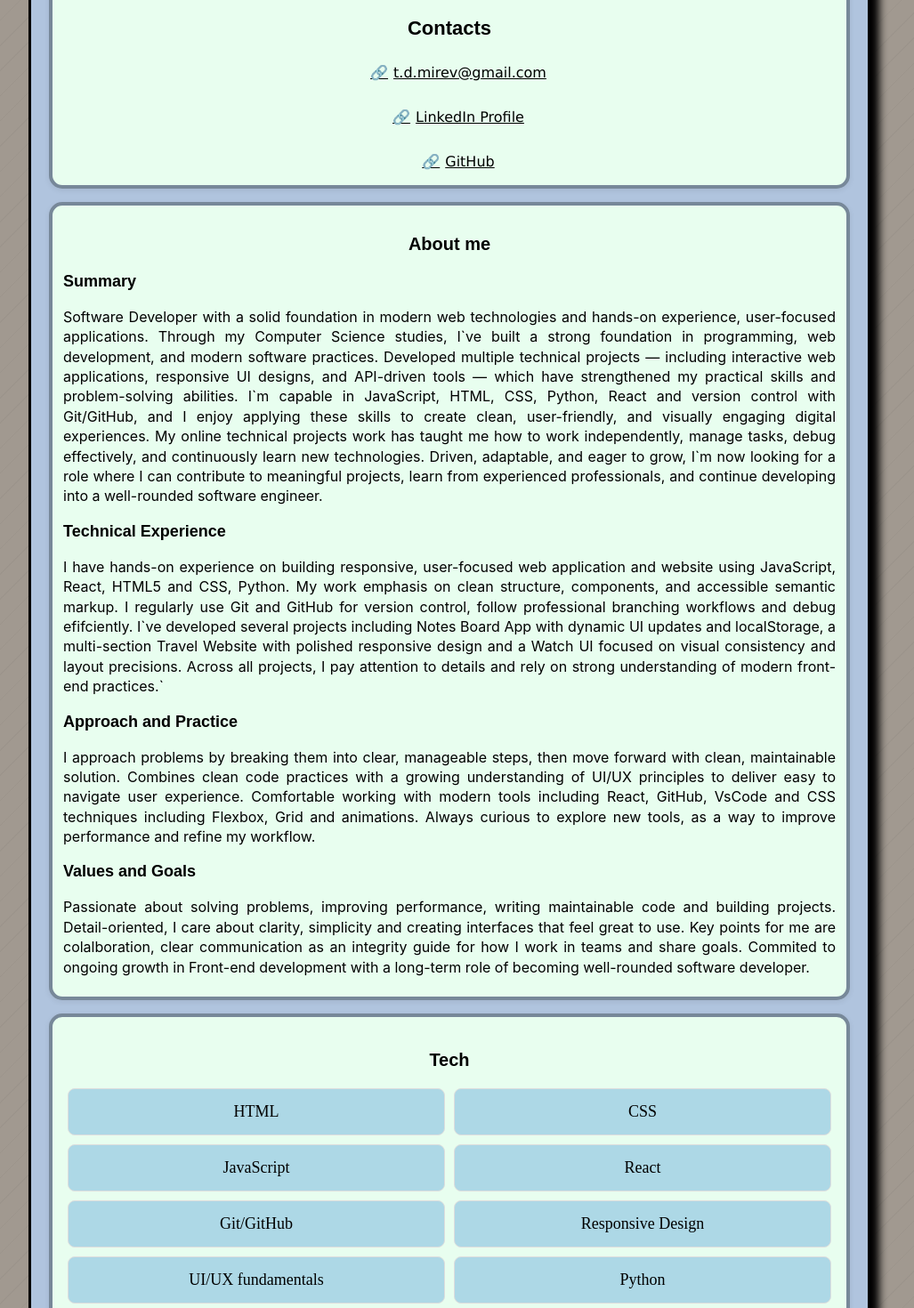
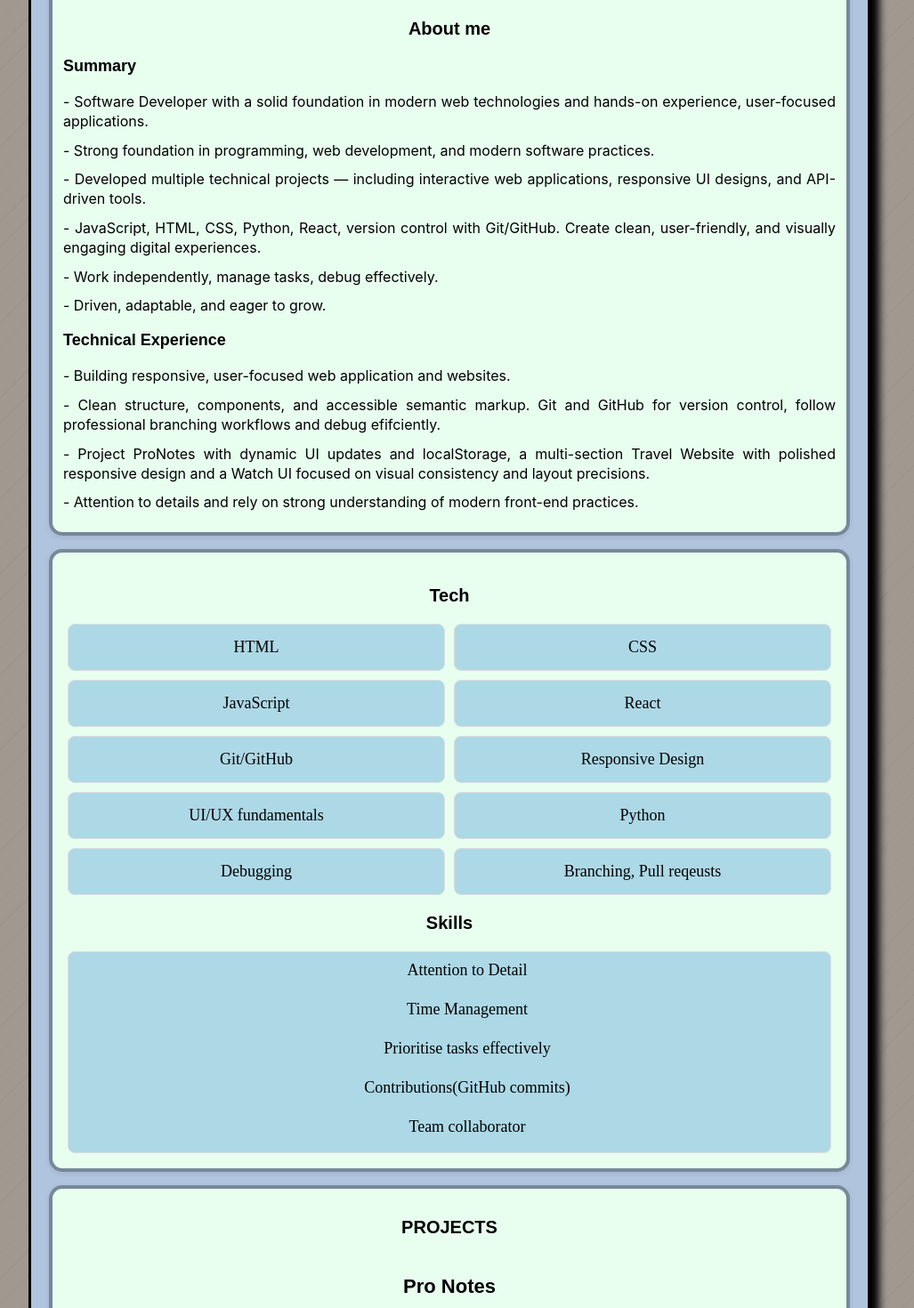
Before and after one commit to TMirev/profile-project, a React (Vite) app: page / in a window 1280 px wide. Shown: the part 380-1850 px from the top of the page at 89% size, without its empty margins (135-1162 px from the left). Built offline with nearby package versions, Linux system fonts and the light colour scheme.

Commit message:
Initial commit

```diff
--- a/src/Card.jsx
+++ b/src/Card.jsx
@@ -1,6 +1,4 @@
 import "./App.css";
-import profilePic from "./assets/image.jpg";
-import Certification from "./components/Certification";
 import Projects from "./components/Projects";
 import Skills from "./components/Skills";
 
@@ -9,13 +7,6 @@ function Card({ children }) {
     return (
 
         <div className="card">
-
-            <div className="contacts-summary-box">
-
-                <div className="image-wrapper-box">
-                    <img className="card-image" src={profilePic} alt="profile picture" />
-                </div>
-            </div>
 
             <div className="contacts-summary-box">
                 <div className="contact-list">
@@ -34,7 +25,7 @@ function Card({ children }) {
                             target="_blank"
                             rel="noopener noreferrer"
                         >
-                            LinkedIn Profile
+                            LinkedIn
                         </a>
                         <br />
 
@@ -54,22 +45,19 @@ function Card({ children }) {
                 <h2>About me</h2>
 
                 <h3>Summary</h3>
-                <p>Software Developer with a solid foundation in modern web technologies and hands-on experience, user-focused applications.
-                    Through my Computer Science studies, I`ve built a strong foundation in programming, web development, and modern software practices.
-                    Developed multiple technical projects — including interactive web applications, responsive UI designs, and API-driven tools — which have strengthened my practical skills and problem-solving abilities.
-                    I`m capable in JavaScript, HTML, CSS, Python, React and version control with Git/GitHub, and I enjoy applying these skills to create clean, user-friendly, and visually engaging digital experiences.
-                    My online technical projects work has taught me how to work independently, manage tasks, debug effectively, and continuously learn new technologies.
-                    Driven, adaptable, and eager to grow, I`m now looking for a role where I can contribute to meaningful projects, learn from experienced professionals, and continue developing into a well-rounded software engineer. </p>
+                <p>- Software Developer with a solid foundation in modern web technologies and hands-on experience, user-focused applications.</p>
+                    <p>- Strong foundation in programming, web development, and modern software practices.</p>
+                    <p>- Developed multiple technical projects — including interactive web applications, responsive UI designs, and API-driven tools.</p>
+                    <p>- JavaScript, HTML, CSS, Python, React, version control with Git/GitHub. Create clean, user-friendly, and visually engaging digital experiences.</p>
+                    <p>- Work independently, manage tasks, debug effectively.</p>
+                    <p>- Driven, adaptable, and eager to grow.</p>
 
                 <h3>Technical Experience</h3>
-                <p>I have hands-on experience on building responsive, user-focused web application and website using JavaScript, React, HTML5 and CSS, Python. My work emphasis on clean structure, components, and accessible semantic markup. I regularly use Git and GitHub for version control, follow professional branching workflows and debug efifciently.
-                    I`ve developed several projects including Notes Board App with dynamic UI updates and localStorage, a multi-section Travel Website with polished responsive design and a Watch UI focused on visual consistency and layout precisions. Across all projects, I pay attention to details and rely on strong understanding of modern front-end practices.` </p>
+                <p>- Building responsive, user-focused web application and websites.</p>
+                <p>- Clean structure, components, and accessible semantic markup. Git and GitHub for version control, follow professional branching workflows and debug efifciently.</p>
+                <p>- Project ProNotes with dynamic UI updates and localStorage, a multi-section Travel Website with polished responsive design and a Watch UI focused on visual consistency and layout precisions.</p>
+                <p>- Attention to details and rely on strong understanding of modern front-end practices.</p>
 
-                <h3>Approach and Practice</h3>
-                <p>I approach problems by breaking them into clear, manageable steps, then move forward with clean, maintainable solution. Combines clean code practices with a growing understanding of UI/UX principles to deliver easy to navigate user experience. Comfortable working with modern tools including React, GitHub, VsCode and CSS techniques including Flexbox, Grid and animations. Always curious to explore new tools, as a way to improve performance and refine my workflow.</p>
-
-                <h3>Values and Goals</h3>
-                <p>Passionate about solving problems, improving performance, writing maintainable code and building projects. Detail-oriented, I care about clarity, simplicity and creating interfaces that feel great to use. Key points for me are colalboration, clear communication as an integrity guide for how I work in teams and share goals. Commited to ongoing growth in Front-end development with a long-term role of becoming well-rounded software developer.</p>
             </div>
 
             <div className="contacts-summary-box">
@@ -80,11 +68,6 @@ function Card({ children }) {
                 <Projects />
             </div>
 
-            <div className="contacts-summary-box">
-                <Certification />
-            </div>
-
-
         </div>
 
     );
--- a/src/components/Certification.jsx
+++ b/src/components/Certification.jsx
@@ -1,14 +1,10 @@
 function Certification() {
     return (
         <section className="Certification-section">
-            <h2>Certifications</h2>
+            <h2></h2>
 
             <ul className="certification-list">
-                <li>React + Vite qualification course (Udemy)</li>
-                <li>Web Development online Bootcamp 2026</li>
-                <li>JavaScript - SoftUni Academy</li>
-                <li>Active GitHub contributions</li>
-                <li>Bachelor Degree of Computer Science, Arden University London, UK (2023-2026)</li>
+
             </ul>
         </section>
     );
--- a/src/components/Projects.jsx
+++ b/src/components/Projects.jsx
@@ -7,34 +7,17 @@ import Watch from "../images/Watch.jpg";
 function Projects() {
     return (
         <section className="project-section">
-            <h2>Technical Projects</h2>
+            <h2>PROJECTS</h2>
 
               <div className="project-card">
-                <h3>Digital Watch</h3>
-                <div class="image-line">
-                    <img src={Watch} alt="Watch" className="project-image-watch" />
-                </div>
-
-
-                    <p>- Developed a digital Watch interface using HTML, CSS, and JavaScript, designed to display the current time in a clean, modern layout</p>
-                    <p>- Utilised JavaScript`s Date() object to retrieve real-time hours, minutes, and seconds, updating the UI every second for accurate timekeeping</p>
-                    <p>- Applied CSS to create a sleek digital-screen aesthetic, including centred alignment, glowing effects, and a visually balanced layout</p>
-                    <p>- Structured the project with semantic, minimal HTML, keeping the codebase lightweight, readable, and easy to maintain</p>
-                    <p>- Focused on UI precision, ensuring consistent spacing, typography, and alignment to achieve a polished, professional appearance</p>
-                    <p>- Demonstrated strong understanding of DOM manipulation, real-time rendering, and front-end visual design principles</p>
-
-                <a href="https://tmirev.github.io/Watch-Project/" class="project-btn">Live Demo</a>
-            </div>
-
-
-            <div className="project-card">
-                <h3>Notes Board</h3>
+                <h3>Pro Notes</h3>
+                <a href="https://tmirev.github.io/ProNotes/" class="project-btn">Live Demo</a>
                 <div class="image-line">
                     <img src={NotesBoard} alt="Notes Board" className="project-image" />
                     <img src={Notes} alt="Notes Board" className="project-image" />
                 </div>
 
-                <p>The Notes Board is a responsive note-taking application built with HTML, CSS and JavaScript.
+                <p>The Pro Notes is a responsive note-taking application built with HTML, CSS and JavaScript.
                     Designed for fast, distraction-free writing.
                     It allows users to create, edit and delete notes directly in the browser, with all changes saved automatically using localStorage, ensuring notes remain even after refreshing or closing the tab.
                     The interface is intentionally minimal, focusing on clarity, smooth interactions and ease of use.
@@ -54,16 +37,12 @@ function Projects() {
                 <p>- Archive notes storage</p>
                 <p>- CSS layout, styling, responsoveness</p>
                 <p>- Git and GitHub version control for deployment</p>
-
-
-
-                <a href="https://tmirev.github.io/ProNotes/" class="project-btn">Live Demo</a>
             </div >
 
 
-
             <div className="project-card">
-                <h3>Travel Website</h3>
+                <h3>Destination Discovery</h3>
+                <a href="https://tmirev.github.io/Travel-Destination-Web/" class="project-btn">Live Demo</a>
                 <div class="image-row">
                     <img src={TravelWeb} alt="Travel Web" className="project-image-tall"></img>
                     <img src={Contacts} alt="Contact form" className="project-image-first"></img>
@@ -83,9 +62,31 @@ function Projects() {
                 <p>- Focused on accessibility best practices, including semmantic HTML and readable colour contrast</p>
                 <p>- Optimised front-end performance through efficient asset loading and clean, modular code</p>
 
-                <a href="https://tmirev.github.io/Travel-Website/" class="project-btn">Live Demo</a>
+            </div>
 
+
+            <div className="project-card">
+                <h3>Digital Watch</h3>
+                <a href="https://tmirev.github.io/Watch-Project/" class="project-btn">Live Demo</a>
+                <div class="image-line">
+                    <img src={Watch} alt="Watch" className="project-image-watch" />
                 </div>
+
+
+                <p>- Developed a digital Watch interface using HTML, CSS, and JavaScript, designed to display the current time in a clean, modern layout</p>
+                <p>- Utilised JavaScript`s Date() object to retrieve real-time hours, minutes, and seconds, updating the UI every second for accurate timekeeping</p>
+                <p>- Applied CSS to create a sleek digital-screen aesthetic, including centred alignment, glowing effects, and a visually balanced layout</p>
+                <p>- Structured the project with semantic, minimal HTML, keeping the codebase lightweight, readable, and easy to maintain</p>
+                <p>- Focused on UI precision, ensuring consistent spacing, typography, and alignment to achieve a polished, professional appearance</p>
+                <p>- Demonstrated strong understanding of DOM manipulation, real-time rendering, and front-end visual design principles</p>
+            </div>
+
+
+
+
+
+
+
 
 
         </section >
--- a/src/components/Skills.jsx
+++ b/src/components/Skills.jsx
@@ -25,7 +25,7 @@ function Skills() {
                 <li>Time Management</li>
                 <li>Prioritise tasks effectively</li>
                 <li>Contributions(GitHub commits)</li>
-                <li>Work well in teams</li>
+                <li>Team collaborator</li>
             </ul>
 
         </section>
```
Also changed, not shown: src/assets/image.jpg (deleted), 2 other files (tests, documents, lock files or other folders). Lines whose indentation alone changed are shown as unchanged.
